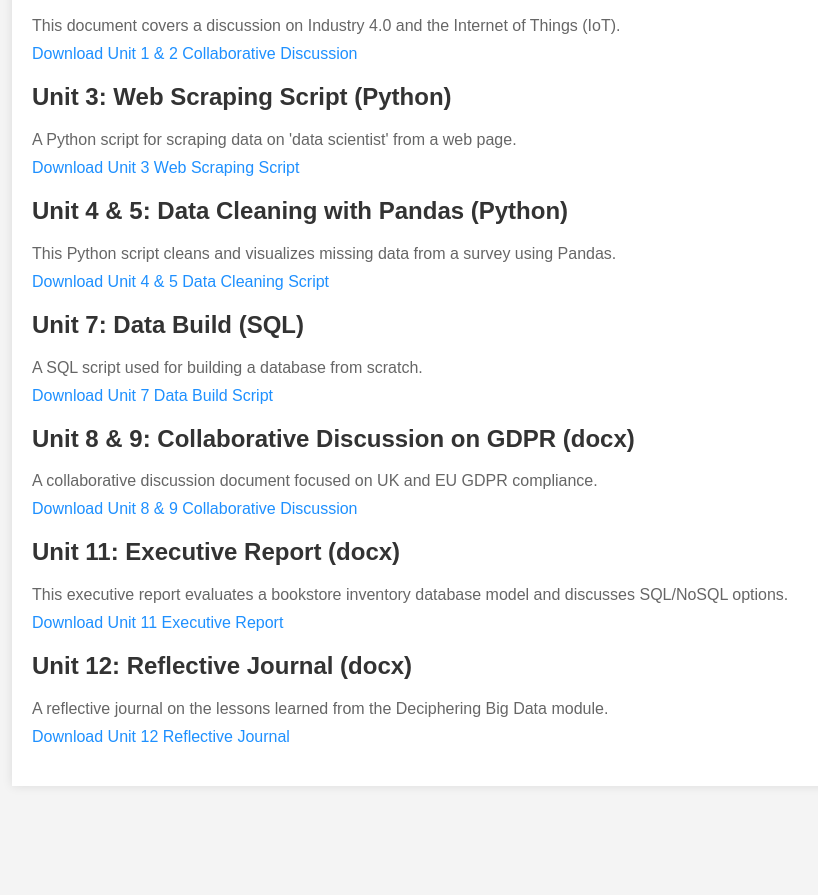
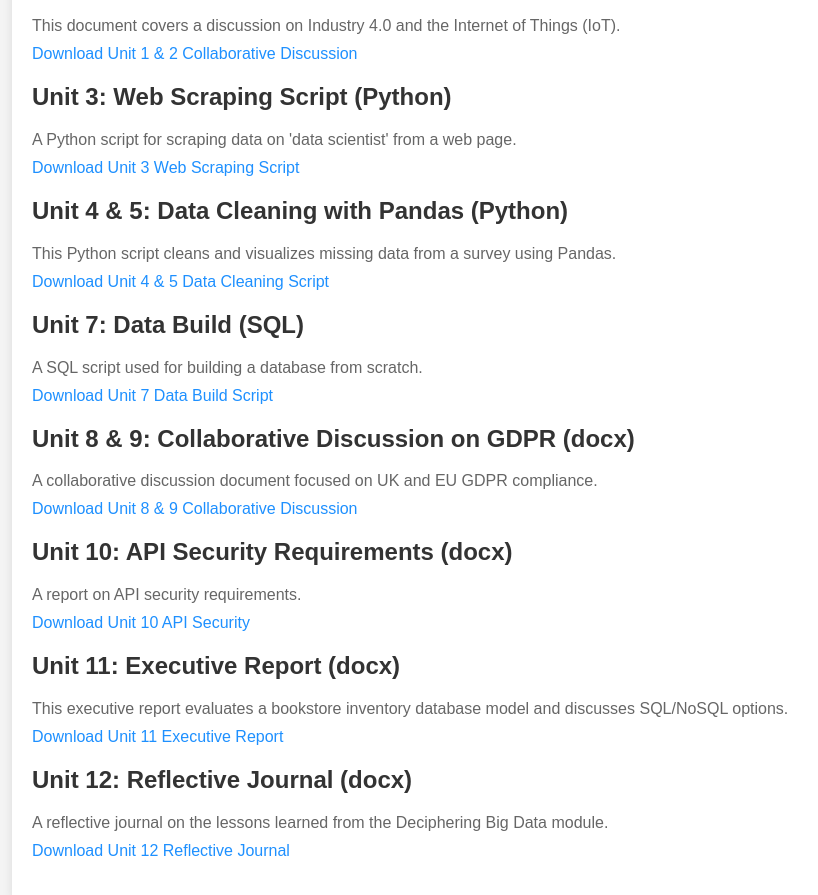
Before and after one commit to drewcaruana/UoE_Deciphering_Big_Data_July_2024, a plain HTML site: page index.html in a window 1280 px wide. Shown: the part 151-1046 px from the top of the page, without its empty margins (158-976 px from the left). Before the commit the page ends 957 px from the top, so only its background shows below. Drawn offline with Linux system fonts and the light colour scheme.

Commit message:
Update index.html
Unit_10 code entry

```diff
--- a/index.html
+++ b/index.html
@@ -77,6 +77,12 @@
     </div>
 
     <div class="project">
+        <h2>Unit 10: API Security Requirements (docx)</h2>
+        <p>A report on API security requirements.</p>
+        <a href="files/unit_10_api_security.docx" download>Download Unit 10 API Security</a>
+    </div>
+
+    <div class="project">
         <h2>Unit 11: Executive Report (docx)</h2>
         <p>This executive report evaluates a bookstore inventory database model and discusses SQL/NoSQL options.</p>
         <a href="files/unit_11_executive_report.docx" download>Download Unit 11 Executive Report</a>
```
